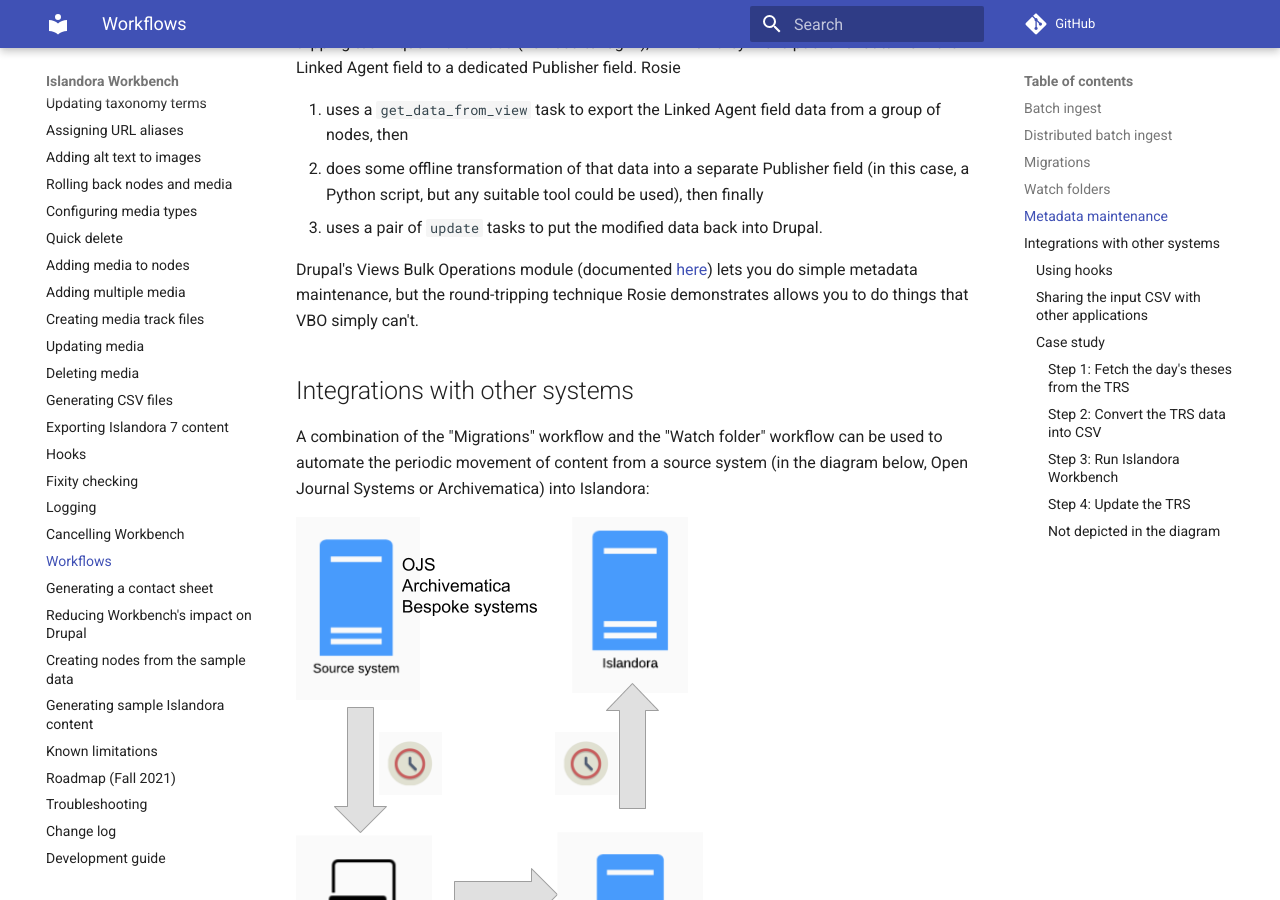
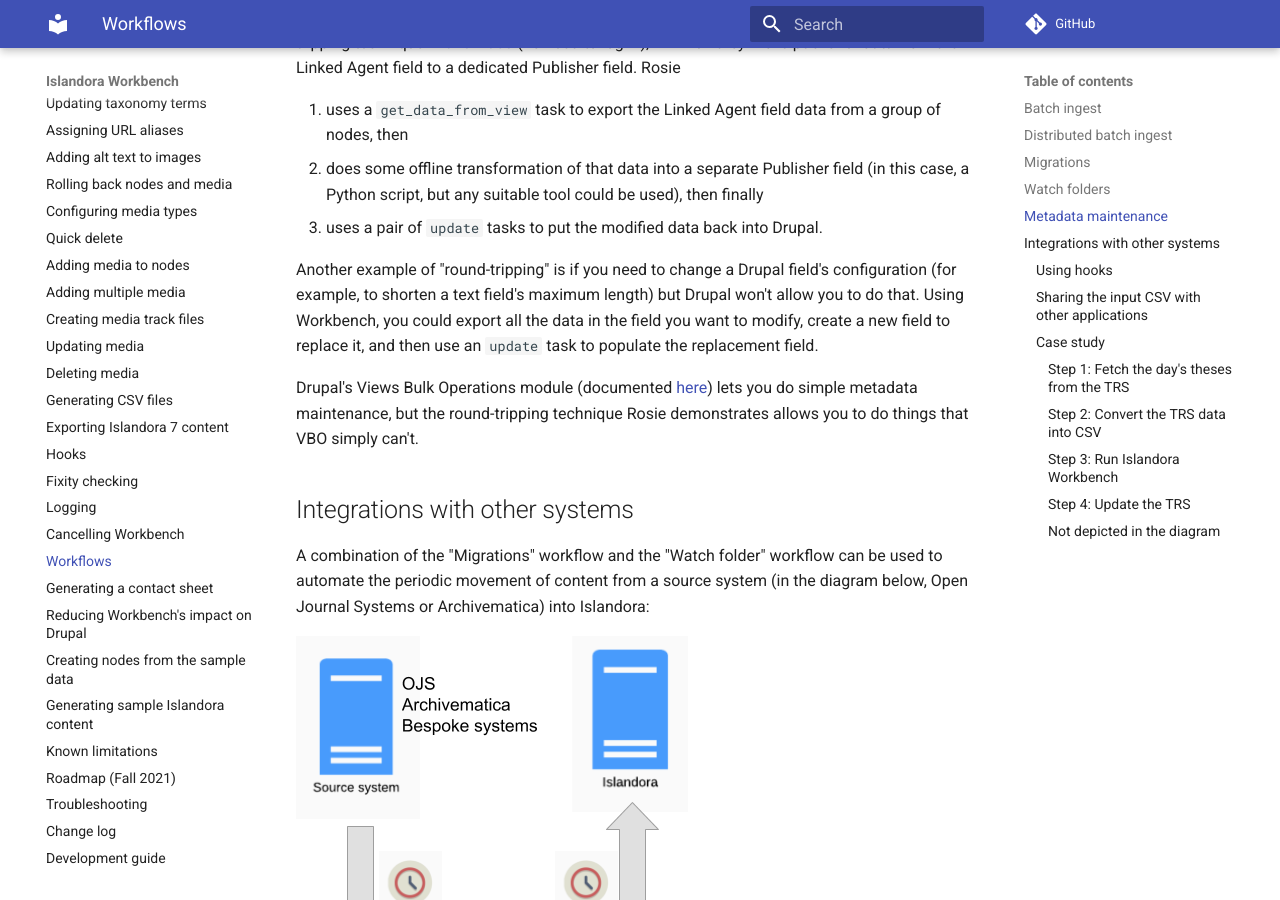
Before and after one commit to mjordan/islandora_workbench_docs, an MkDocs documentation site: the page built from docs/workflows.md, in a window 1280 px wide and 900 px high, scrolled down 4501 px. Built offline with MkDocs 1.6.1 and Material for MkDocs 9.7.7, drawn with Linux system fonts in a browser that asks for light colours; comment, search, counter and statistics services are not loaded.

Commit message:
Added another example to Metadata Maintenance section of Workflows.

```diff
--- a/docs/workflows.md
+++ b/docs/workflows.md
@@ -56,6 +56,8 @@
 1. uses a `get_data_from_view` task to export the Linked Agent field data from a group of nodes, then
 1. does some offline transformation of that data into a separate Publisher field (in this case, a Python script, but any suitable tool could be used), then finally
 1. uses a pair of `update` tasks to put the modified data back into Drupal.
+
+Another example of "round-tripping" is if you need to change a Drupal field's configuration (for example, to shorten a text field's maximum length) but Drupal won't allow you to do that. Using Workbench, you could export all the data in the field you want to modify, create a new field to replace it, and then use an `update` task to populate the replacement field.
 
 Drupal's Views Bulk Operations module (documented [here](https://islandora.github.io/documentation/concepts/collection/#bulk-management-of-members-of-a-collection)) lets you do simple metadata maintenance, but the round-tripping technique Rosie demonstrates allows you to do things that VBO simply can't.
 
```
